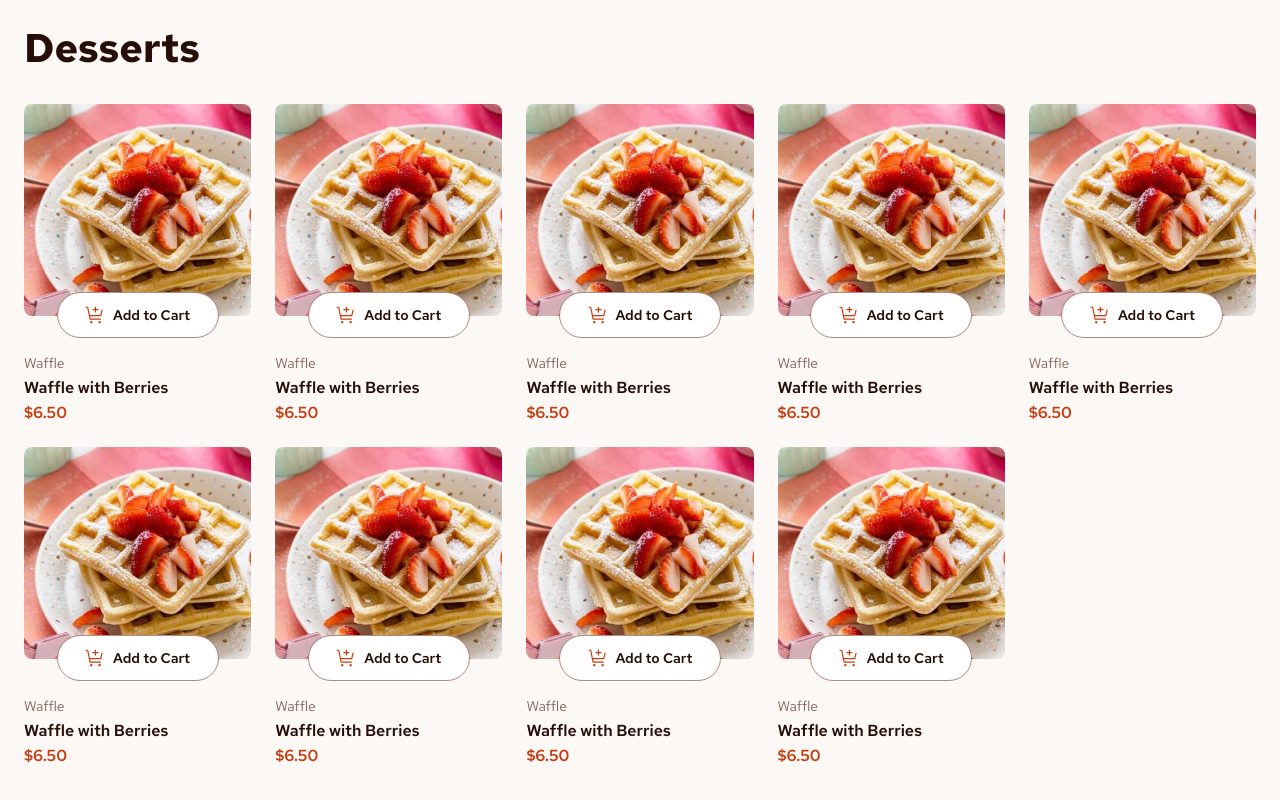
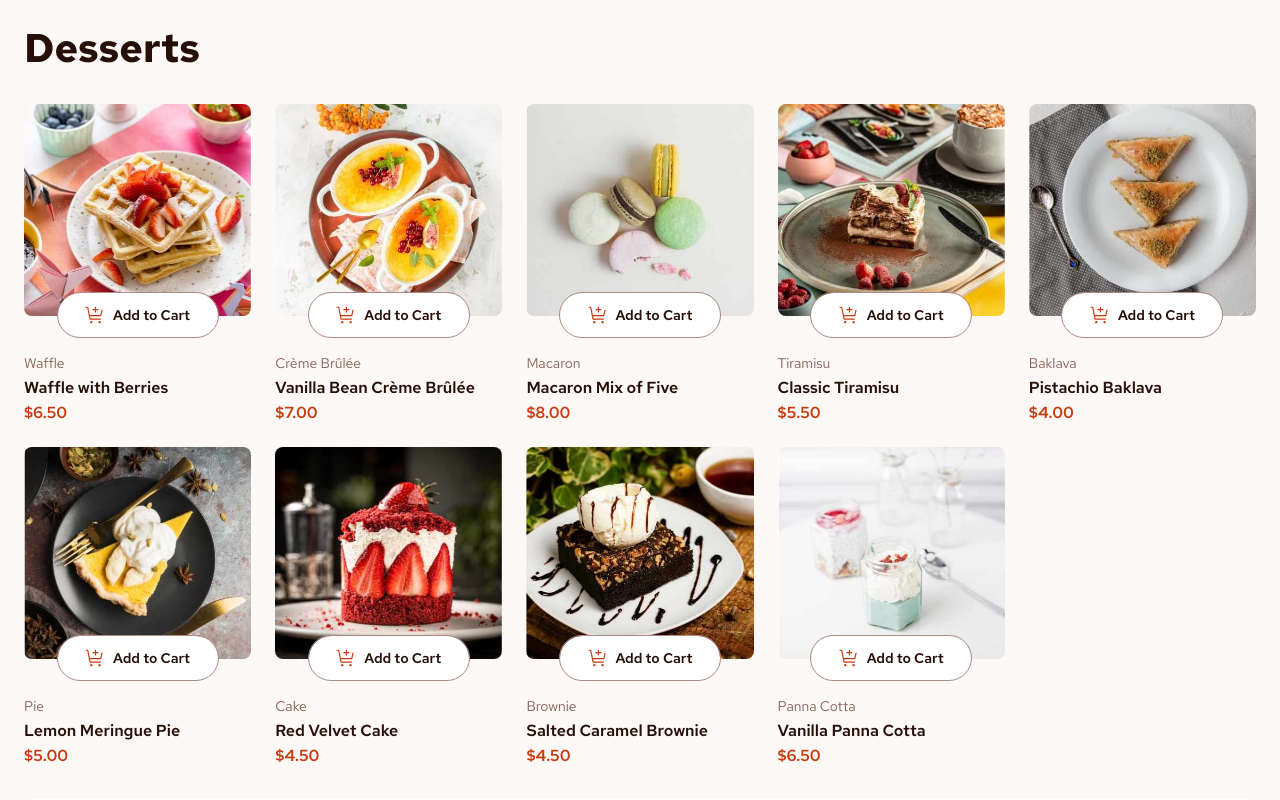
Before and after one commit to g-akca/product-list-with-cart, a React (Vite) app: page / in a window 1280 px wide. Shown: the top 800 px of the page. Built offline with nearby package versions, Linux system fonts and the light colour scheme.

Commit message:
Create ProductItems dynamically

```diff
--- a/src/components/ProductItem.css
+++ b/src/components/ProductItem.css
@@ -5,10 +5,17 @@
 }
 
 .product-img {
+    width: 100%;
     height: 212px;
+    overflow: hidden;
+    border-radius: 8px;
+}
+
+.product-img img {
     width: 100%;
+    height: 100%;
     object-fit: cover;
-    border-radius: 8px;
+    display: block;
 }
 
 .add-to-cart-btn {
--- a/src/components/ProductItem.jsx
+++ b/src/components/ProductItem.jsx
@@ -1,11 +1,14 @@
-import productImg from "/assets/images/image-waffle-mobile.jpg";
 import addToCartIcon from "/assets/images/icon-add-to-cart.svg";
 import "./ProductItem.css";
 
-function ProductItem() {
+function ProductItem({ image, name, category, price }) {
   return (
     <section className="product-item">
-      <img src={productImg} className="product-img" />
+      <picture className="product-img">
+        <source media="(min-width: 1440px)" srcSet={image.desktop} />
+        <source media="(min-width: 768px)" srcSet={image.tablet} />
+        <img src={image.mobile} alt={name} />
+      </picture>
 
       <button type="button" className="add-to-cart-btn">
         <img src={addToCartIcon} />
@@ -13,9 +16,9 @@ function ProductItem() {
       </button>
 
       <div className="product-details">
-        <p className="category">Waffle</p>
-        <h3 className="name">Waffle with Berries</h3>
-        <p className="price">$6.50</p>
+        <p className="category">{category}</p>
+        <h3 className="name">{name}</h3>
+        <p className="price">${price.toFixed(2)}</p>
       </div>
     </section>
   )
--- a/src/components/ProductList.jsx
+++ b/src/components/ProductList.jsx
@@ -1,18 +1,13 @@
 import ProductItem from "./ProductItem";
+import data from "../data/data.json";
 import "./ProductList.css";
 
 function ProductList() {
   return (
     <section className="product-list">
-      <ProductItem />
-      <ProductItem />
-      <ProductItem />
-      <ProductItem />
-      <ProductItem />
-      <ProductItem />
-      <ProductItem />
-      <ProductItem />
-      <ProductItem />
+      {data.map((item, index) => (
+        <ProductItem key={index} image={item.image} name={item.name} category={item.category} price={item.price} />
+      ))}
     </section>
   )
 }
```
